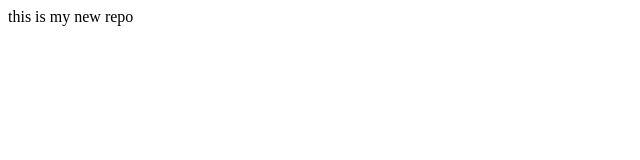
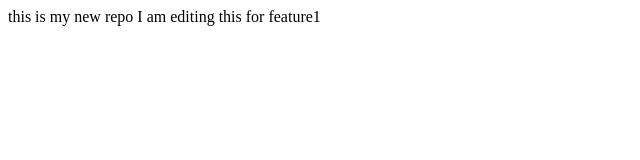
Before and after one commit to Prakharbajpai07/LocalRepo, a plain HTML site: page index.html in a window 1280 px wide. Shown: the whole page, without its empty margins (0-640 px from the left). Drawn offline with Linux system fonts and the light colour scheme.

Commit message:
added new info

```diff
--- a/index.html
+++ b/index.html
@@ -1 +1,3 @@
-<p> this is my new repo</p>
+<p> this is my new repo
+    I am editing this for feature1
+</p>
```
